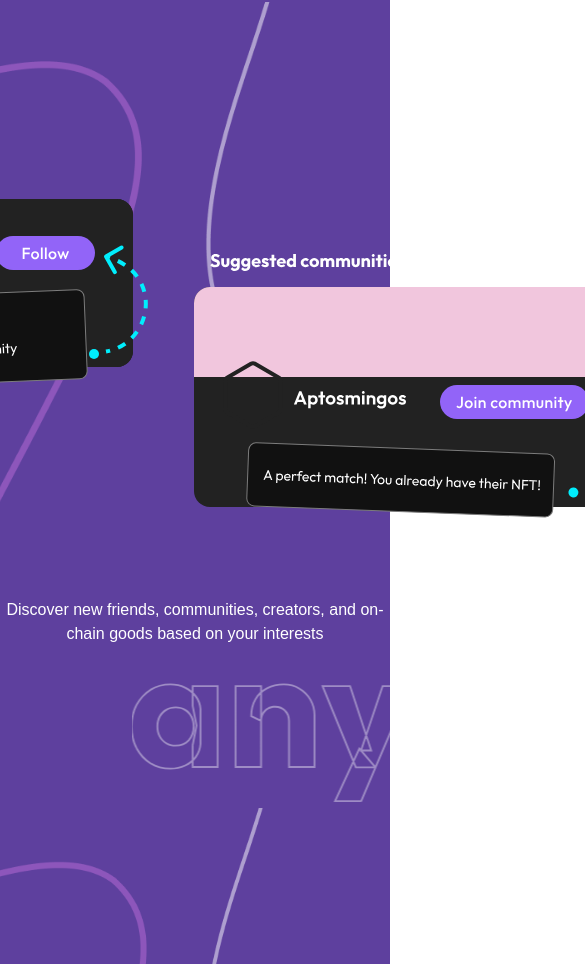
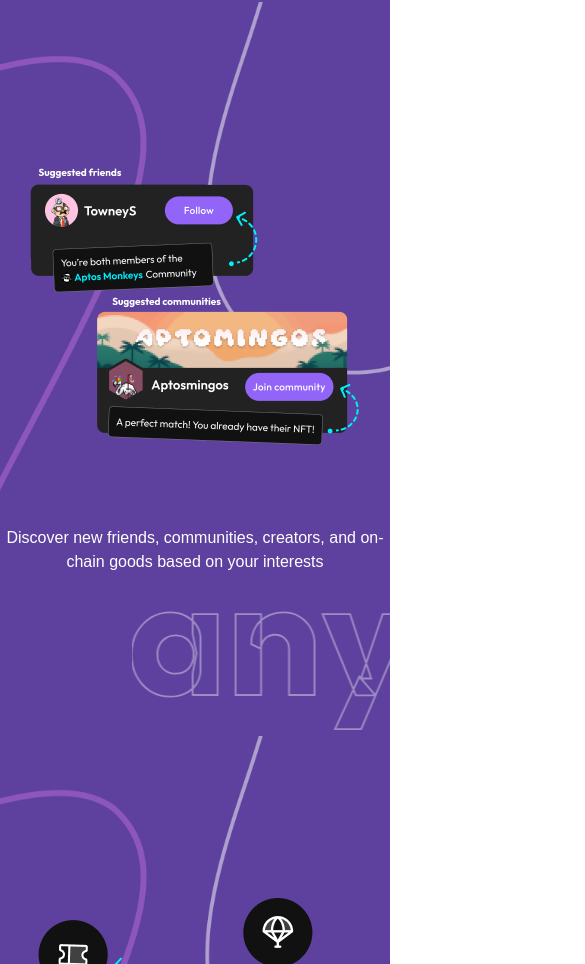
Before and after one commit to markots/web-v2, a React (Create React App) app: page / in a window 390 px wide. Shown: the part 4677-5641 px from the top of the page, 585 px wide, since content can reach past the window. Built offline with nearby package versions, Linux system fonts and the light colour scheme.

Commit message:
Svg responsiveiness fixed

```diff
--- a/src/Screen/Features/slide7.tsx
+++ b/src/Screen/Features/slide7.tsx
@@ -44,7 +44,9 @@ function FeedSlider7() {
                 <MarqueeText />
 
                 <div className="z-10 flex flex-col items-center mb-20 -mt-40 ">
-                    <SvgFeature6 />
+                    {isMobileView ? <img
+                    src= {images.feature6}/> : <img
+                    src={images.mfeature6} />}
                 </div>
 
                 <div className="items-center max-w-2xl text-center text-base sm:text-xl md:text-2xl lg:text-2xl font-Outfit font-normal leading-24 sm:leading-30 md:leading-34 text-white ">
```
